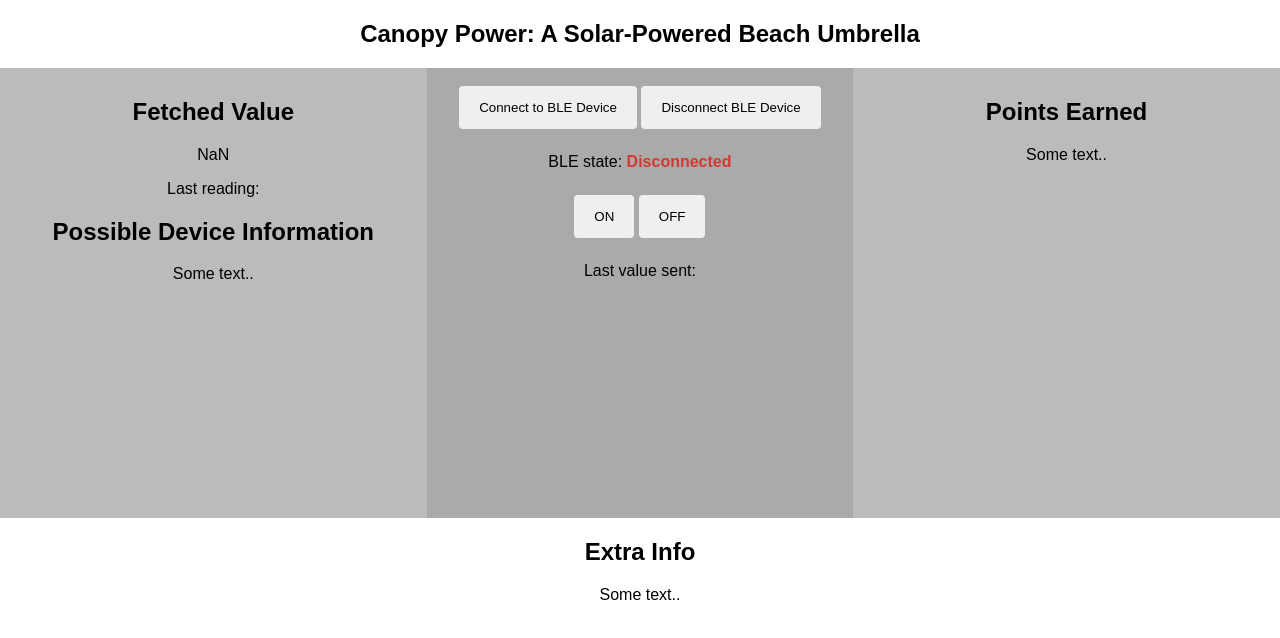
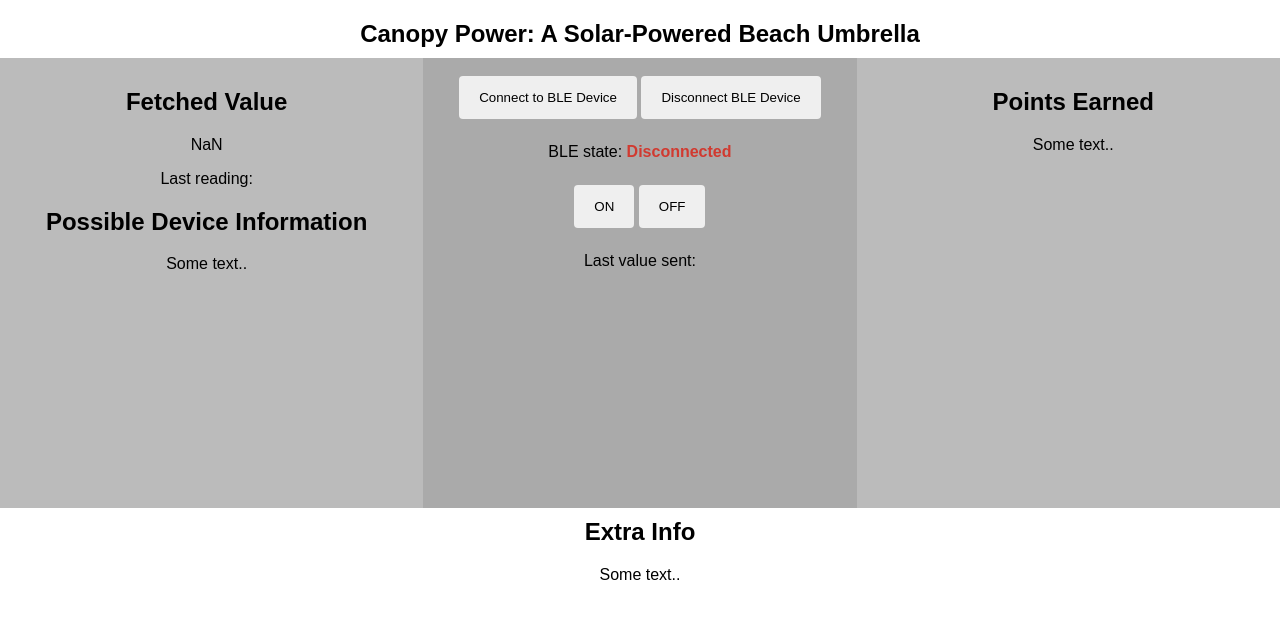
Before and after one commit to arj916/CapstoneProjectWeb, a plain HTML site: page index.html in a window 1280 px wide. Drawn offline with Linux system fonts and the light colour scheme.

Commit message:
add flex properties style.css

```diff
--- a/style.css
+++ b/style.css
@@ -82,6 +82,8 @@ button {
 
 .row {
     display: flex;
+    flex-wrap: wrap; /* Allow wrapping */
+    margin: -10px;
   }
 
 @media screen and (max-width: 600px) {
```
